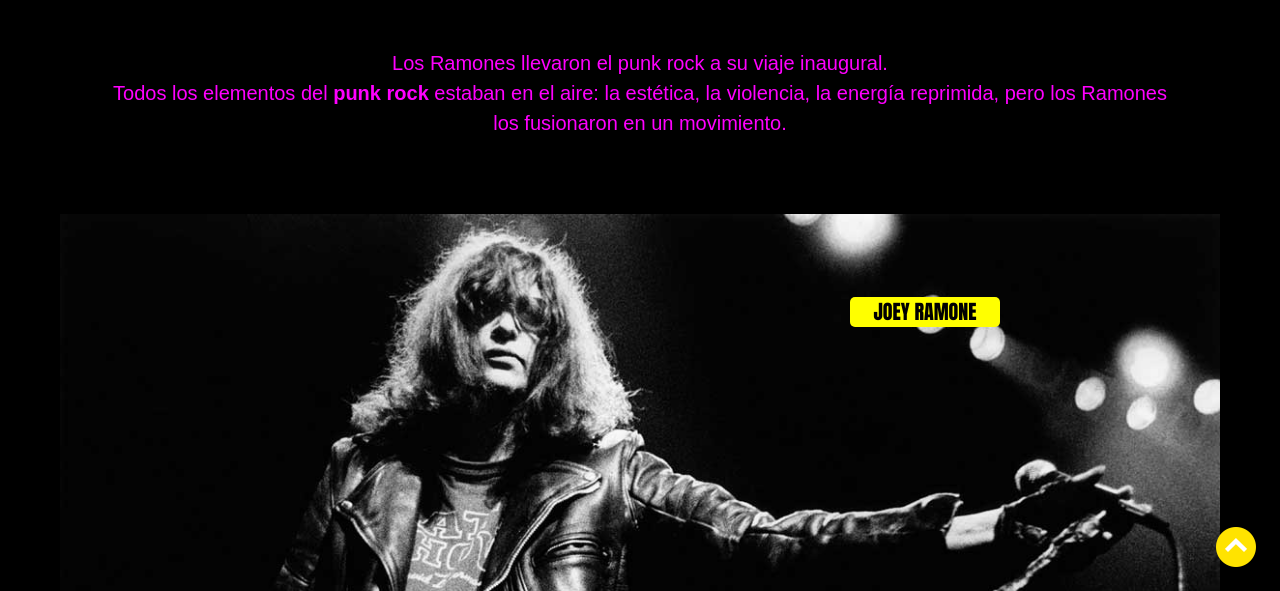
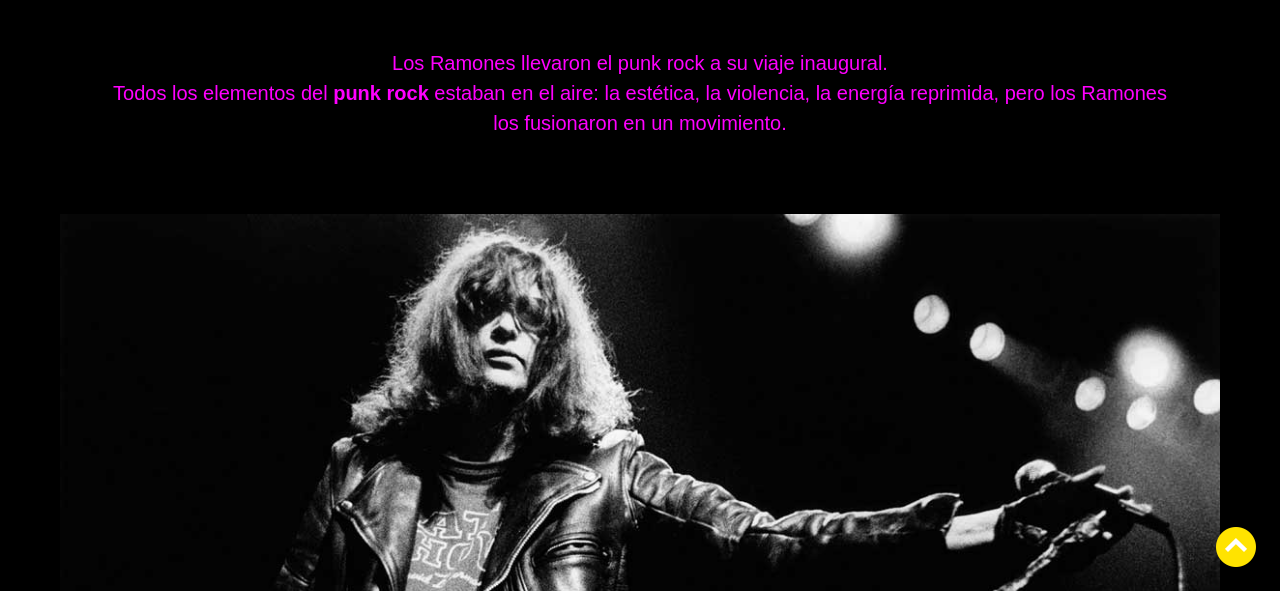
Before and after one commit to cristiangomez95/proyecto-ramones, a website: page index.html in a window 1280 px wide. Shown: the part 209-800 px from the top of the page. Drawn offline with nearby package versions, Linux system fonts and the light colour scheme.

Commit message:
se edito boton

```diff
--- a/index.html
+++ b/index.html
@@ -69,7 +69,6 @@
       </p>
 
       <img src="Imagenes/ramones-imagen-index.jpg" alt="joey ramone" class="imagen_joey">
-      <p class="boton-dos"> JOEY RAMONE </p>
   </section>
     <!--BOTON DE VOLVER-->
     <img src="Imagenes/boton/arriba.png" alt="volver arriba" class="boton-tres">
--- a/scss/layout/_section-presentacion.scss
+++ b/scss/layout/_section-presentacion.scss
@@ -30,14 +30,9 @@
     }
 
     img {
-        width: 100%;
+        width: 80%;
         padding: 10px;
     }
 
-    .boton-dos{
-        //transformar elemento
-        transform: translate(800px,-700px);
-
-    }
 
 }
```
